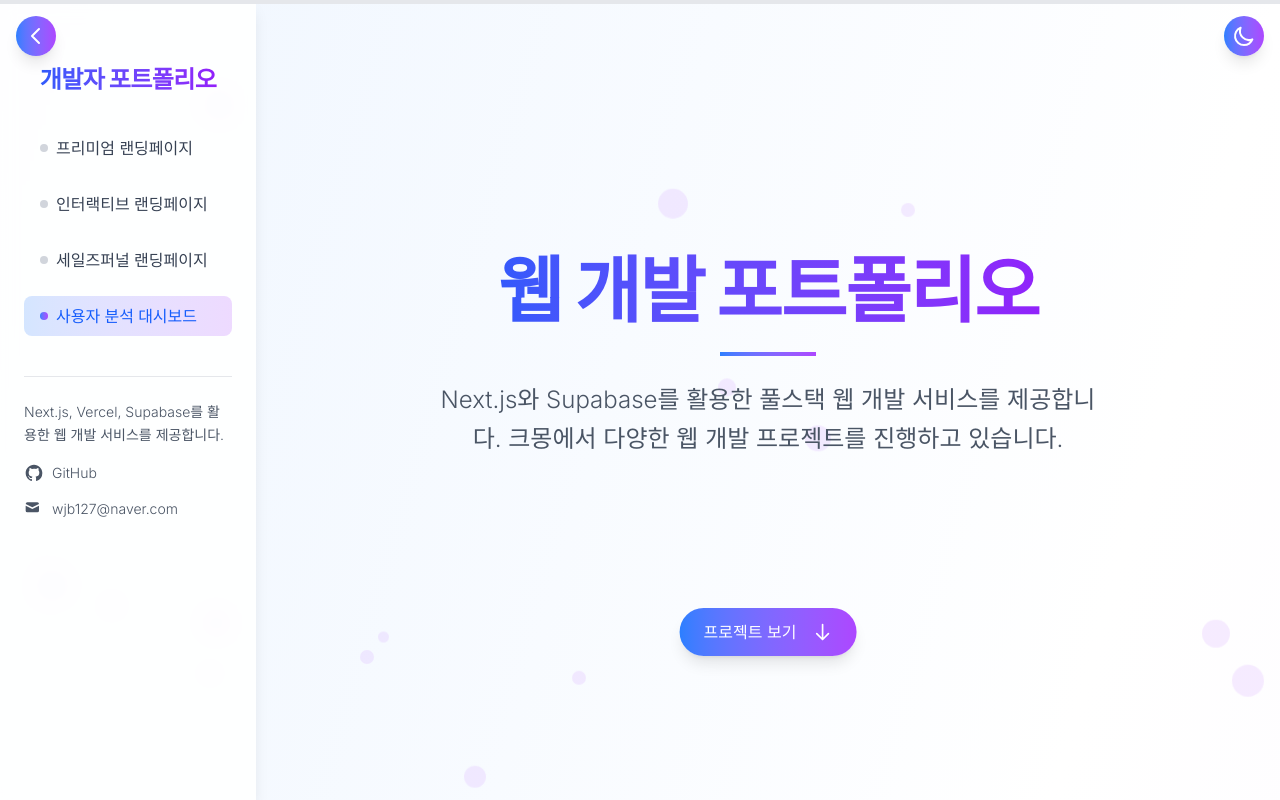
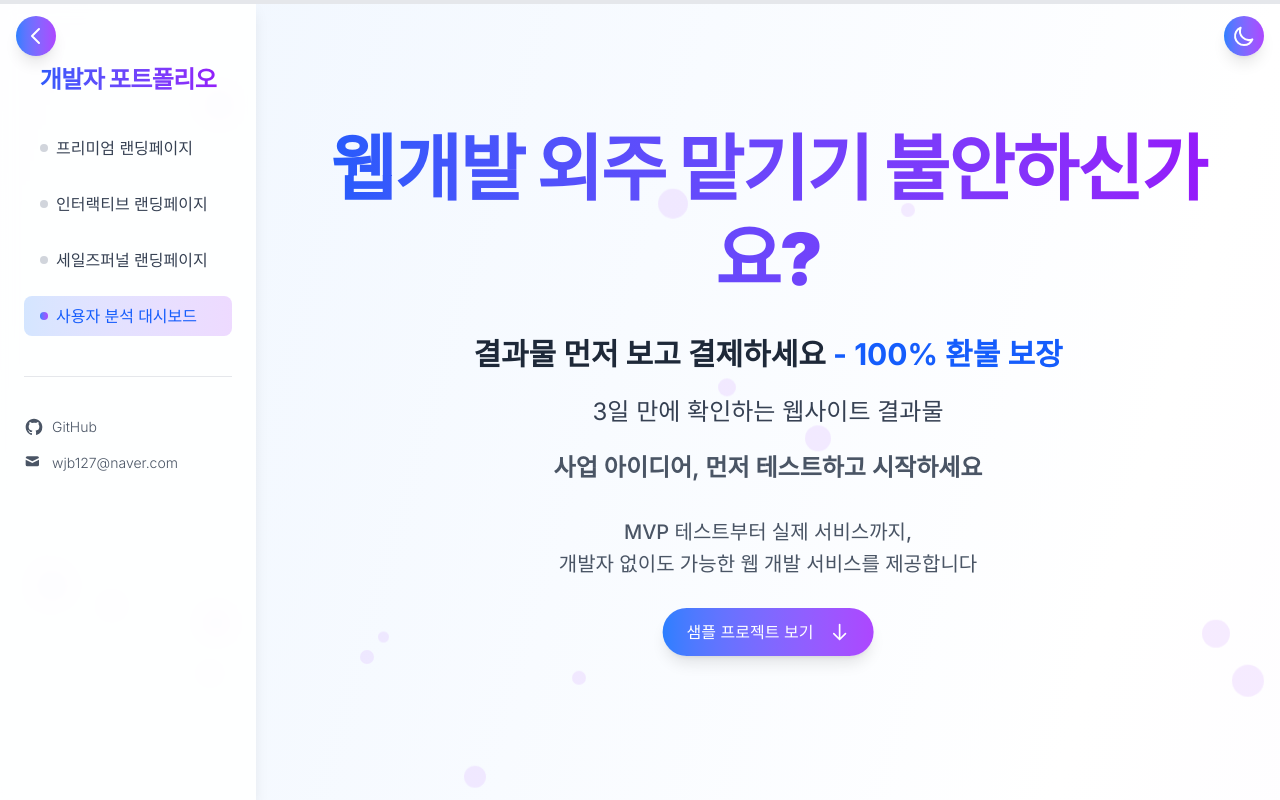
Before and after one commit to wjb127/portfolio, a Next.js app: page / in a window 1280 px wide. Shown: the top 800 px of the page. Built offline with nearby package versions, Linux system fonts and the light colour scheme.

Commit message:
Marketing Text Fix

```diff
--- a/src/app/page.tsx
+++ b/src/app/page.tsx
@@ -346,10 +346,8 @@ export default function Home() {
               ))}
             </ul>
 
+            {/* 소셜 링크 */}
             <div className="mt-10 pt-6 border-t border-gray-200 dark:border-gray-700">
-              <p className="text-sm text-gray-600 dark:text-gray-400 font-light leading-relaxed">
-                Next.js, Vercel, Supabase를 활용한 웹 개발 서비스를 제공합니다.
-              </p>
               <div className="mt-4 flex flex-col space-y-4">
                 {/* GitHub 링크 */}
                 <a
@@ -421,13 +419,30 @@ export default function Home() {
           {/* 헤더 섹션 */}
           <section className="h-screen flex flex-col items-center justify-center px-8 snap-start relative overflow-hidden">
             <div className="text-center z-10 animate-on-scroll mb-24">
-              <h1 className="text-5xl md:text-7xl font-black text-transparent bg-clip-text bg-gradient-to-r from-blue-600 to-purple-600 dark:from-blue-400 dark:to-purple-400 tracking-tight leading-tight mb-4">
-                웹 개발 포트폴리오
+              <h1 className="text-5xl md:text-7xl font-black text-transparent bg-clip-text bg-gradient-to-r from-blue-600 to-purple-600 dark:from-blue-400 dark:to-purple-400 tracking-tight leading-tight mb-8">
+                웹개발 외주 맡기기 불안하신가요?
               </h1>
-              <div className="w-24 h-1 bg-gradient-to-r from-blue-500 to-purple-500 mx-auto mb-6"></div>
-              <p className="mt-6 text-xl md:text-2xl text-gray-600 dark:text-gray-300 max-w-2xl mx-auto font-light leading-relaxed">
-                Next.js와 Supabase를 활용한 풀스택 웹 개발 서비스를 제공합니다.
-                크몽에서 다양한 웹 개발 프로젝트를 진행하고 있습니다.
+
+              {/* 핵심 메시지 3줄 */}
+              <div className="space-y-6 mb-8">
+                <p className="text-2xl md:text-3xl text-gray-800 dark:text-gray-200 font-bold">
+                  결과물 먼저 보고 결제하세요
+                  <span className="text-blue-600 dark:text-blue-400"> - 100% 환불 보장</span>
+                </p>
+
+                <p className="text-xl md:text-2xl text-gray-700 dark:text-gray-300">
+                  3일 만에 확인하는 웹사이트 결과물
+                </p>
+
+                <p className="text-xl md:text-2xl text-gray-600 dark:text-gray-400 font-semibold">
+                  사업 아이디어, 먼저 테스트하고 시작하세요
+                </p>
+              </div>
+
+              {/* 추가 설명 - 크기와 굵기 증가 */}
+              <p className="mt-8 text-lg md:text-xl text-gray-600 dark:text-gray-400 max-w-2xl mx-auto font-medium leading-relaxed">
+                MVP 테스트부터 실제 서비스까지, <br/>
+                개발자 없이도 가능한 웹 개발 서비스를 제공합니다
               </p>
             </div>
 
@@ -436,7 +451,7 @@ export default function Home() {
               onClick={() => scrollToSection(portfolioItems[0].id)}
               className="absolute bottom-36 left-1/2 transform -translate-x-1/2 px-6 py-3 bg-gradient-to-r from-blue-500 to-purple-500 text-white rounded-full shadow-lg hover:from-blue-600 hover:to-purple-600 transition-all duration-300 flex items-center space-x-2 group"
             >
-              <span>프로젝트 보기</span>
+              <span>샘플 프로젝트 보기</span>
               <svg
                 className="w-5 h-5 ml-2 transition-transform duration-300 group-hover:translate-y-1"
                 fill="none"
@@ -616,38 +631,36 @@ export default function Home() {
             <div className="max-w-4xl mx-auto px-8">
               <div className="mb-8">
                 <h2 className="text-3xl font-bold text-transparent bg-clip-text bg-gradient-to-r from-blue-600 to-purple-600 dark:from-blue-400 dark:to-purple-400 mb-4">
-                  함께 일해보세요
+                  웹사이트 개발이 필요하신가요?
                 </h2>
-                <p className="text-gray-600 dark:text-gray-300 font-light max-w-xl mx-auto">
-                  새로운 프로젝트를 시작하거나 기존 프로젝트를 개선하고 싶으신가요?
-                  언제든지 연락주세요.
+                <p className="text-gray-700 dark:text-gray-200 font-medium text-lg max-w-xl mx-auto">
+                  MVP 테스트부터 실제 서비스까지, <br/>
+                  안전하고 빠른 웹 개발 외주 서비스를 제공해드립니다.
                 </p>
               </div>
 
               <div className="flex justify-center space-x-8 mb-8">
-                {/* 이메일 링크 */}
                 <a
                   href="mailto:wjb127@naver.com"
-                  className="flex items-center text-gray-600 dark:text-gray-400 hover:text-blue-600 dark:hover:text-blue-400 transition-colors duration-300 group"
+                  className="flex items-center text-gray-700 dark:text-gray-200 hover:text-blue-600 dark:hover:text-blue-400 transition-colors duration-300 group font-medium text-lg"
                 >
                   <svg className="w-6 h-6" fill="currentColor" viewBox="0 0 24 24" xmlns="http://www.w3.org/2000/svg">
                     <path d="M2.003 5.884L10 9.882l7.997-3.998A2 2 0 0016 4H4a2 2 0 00-1.997 1.884z"></path>
                     <path d="M18 8.118l-8 4-8-4V14a2 2 0 002 2h12a2 2 0 002-2V8.118z"></path>
                   </svg>
-                  <span className="ml-2 font-light">이메일: wjb127@naver.com</span>
+                  <span className="ml-2">이메일: wjb127@naver.com</span>
                 </a>
 
-                {/* GitHub 링크 */}
                 <a
                   href="https://github.com/wjb127"
                   target="_blank"
                   rel="noopener noreferrer"
-                  className="flex items-center text-gray-600 dark:text-gray-400 hover:text-blue-600 dark:hover:text-blue-400 transition-colors duration-300 group"
+                  className="flex items-center text-gray-700 dark:text-gray-200 hover:text-blue-600 dark:hover:text-blue-400 transition-colors duration-300 group font-medium text-lg"
                 >
                   <svg className="w-6 h-6" fill="currentColor" viewBox="0 0 24 24" aria-hidden="true">
                     <path fillRule="evenodd" d="M12 2C6.477 2 2 6.484 2 12.017c0 4.425 2.865 8.18 6.839 9.504.5.092.682-.217.682-.483 0-.237-.008-.868-.013-1.703-2.782.605-3.369-1.343-3.369-1.343-.454-1.158-1.11-1.466-1.11-1.466-.908-.62.069-.608.069-.608 1.003.07 1.531 1.032 1.531 1.032.892 1.53 2.341 1.088 2.91.832.092-.647.35-1.088.636-1.338-2.22-.253-4.555-1.113-4.555-4.951 0-1.093.39-1.988 1.029-2.688-.103-.253-.446-1.272.098-2.65 0 0 .84-.27 2.75 1.026A9.564 9.564 0 0112 6.844c.85.004 1.705.115 2.504.337 1.909-1.296 2.747-1.027 2.747-1.027.546 1.379.202 2.398.1 2.651.64.7 1.028 1.595 1.028 2.688 0 3.848-2.339 4.695-4.566 4.943.359.309.678.92.678 1.855 0 1.338-.012 2.419-.012 2.747 0 .268.18.58.688.482A10.019 10.019 0 0022 12.017C22 6.484 17.522 2 12 2z" clipRule="evenodd" />
                   </svg>
-                  <span className="ml-2 font-light">GitHub</span>
+                  <span className="ml-2">GitHub</span>
                 </a>
               </div>
 
```
